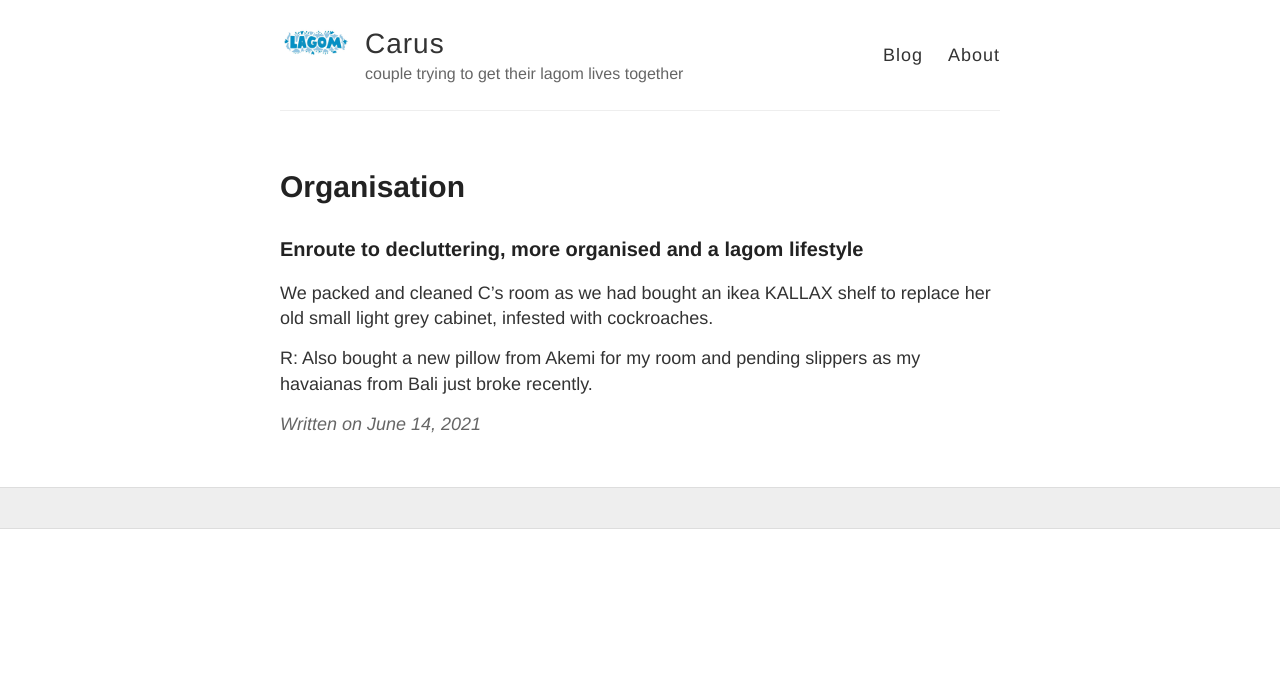
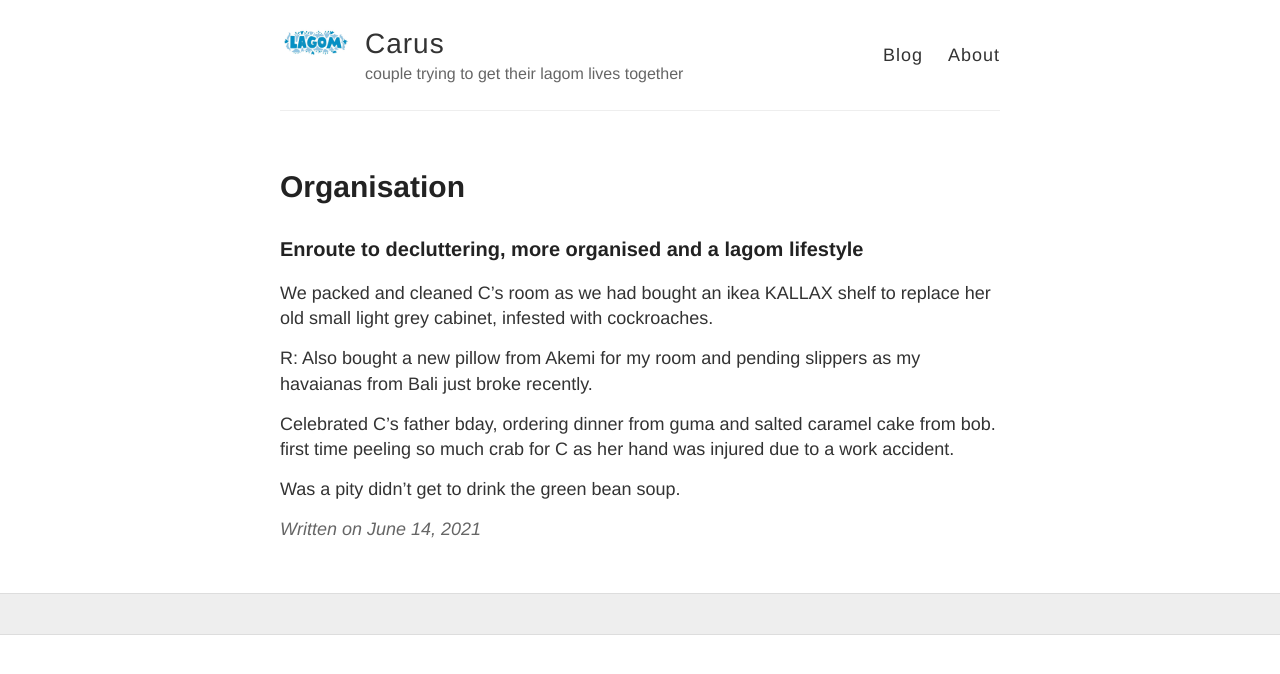
Before and after one commit to ourcarus/casadelagom, a Jekyll site: the page built from _posts/2021-06-14-Organisation.md, in a window 1280 px wide. Shown: the top 674 px of the page. Built offline with Jekyll 4.4.1, drawn with Linux system fonts in a browser that asks for light colours; our own code applies the rules of GitHub Pages for plain Markdown files.

Commit message:
Update 2021-06-14-Organisation.md

```diff
--- a/_posts/2021-06-14-Organisation.md
+++ b/_posts/2021-06-14-Organisation.md
@@ -6,3 +6,7 @@ published: true
 We packed and cleaned C's room as we had bought an ikea KALLAX shelf to replace her old small light grey cabinet, infested with cockroaches.
 
 R: Also bought a new pillow from Akemi for my room and pending slippers as my havaianas from Bali just broke recently.
+
+Celebrated C's father bday, ordering dinner from guma and salted caramel cake from bob. first time peeling so much crab for C as her hand was injured due to a work accident.
+
+Was a pity didn't get to drink the green bean soup.
```
